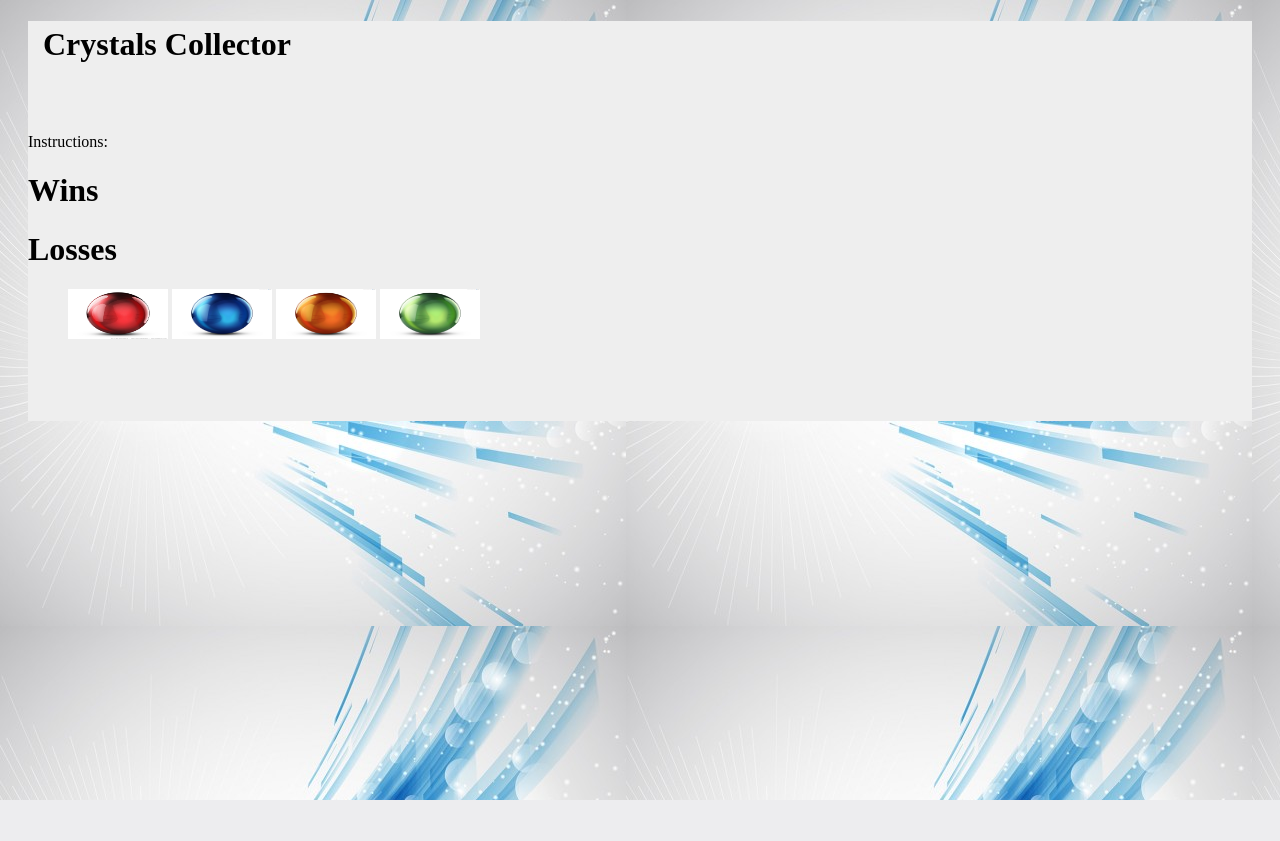
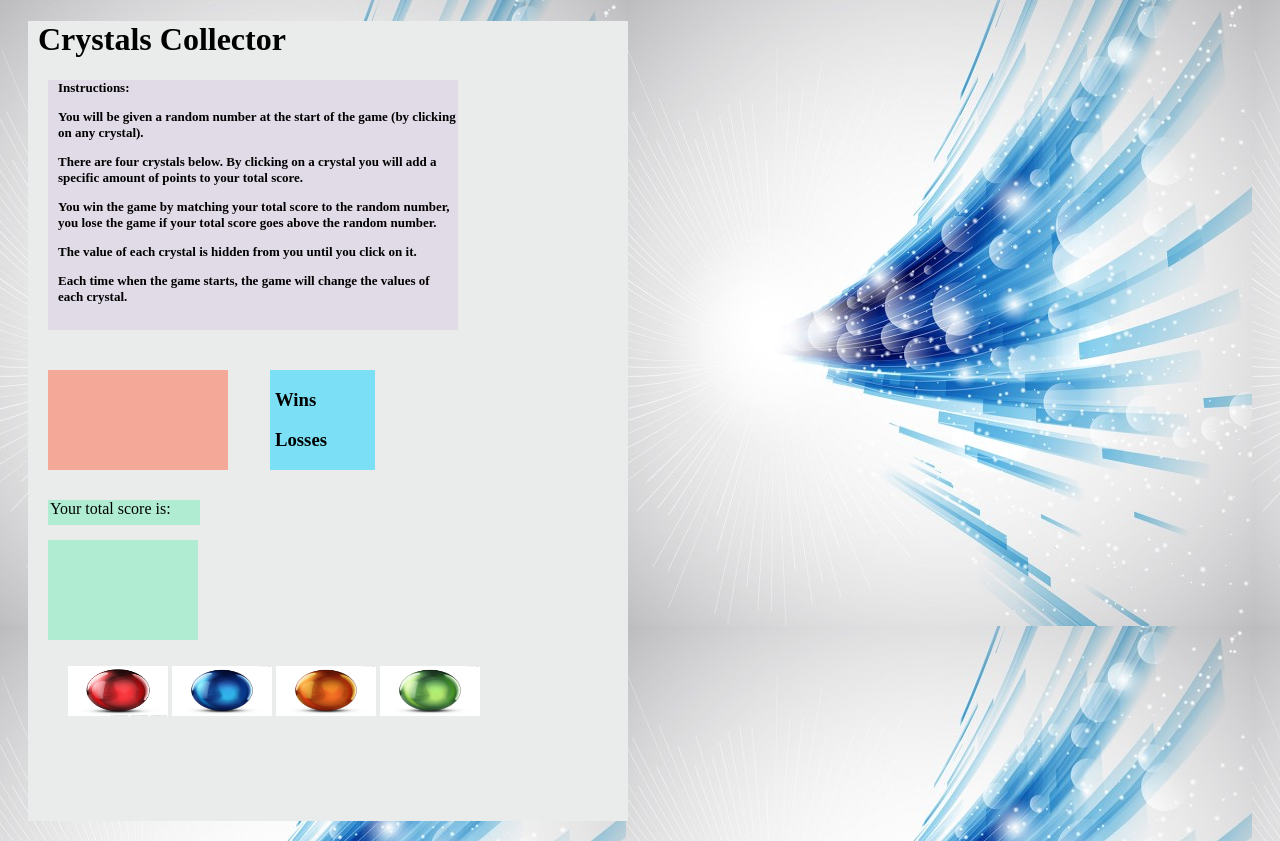
Before and after one commit to trenette12/week-4-game, a PHP site: page / in a window 1280 px wide. Before the commit the page ends 800 px from the top, so only its background shows below. Run offline with PHP 8.4, Linux system fonts and the light colour scheme.

Commit message:
added styling to html page

```diff
--- a/assets/css/style.css
+++ b/assets/css/style.css
@@ -1,35 +1,91 @@
 body {
 	background-image: url("../images/blue-abstract.jpg");
-	background-color: #eee;
+	background-color: #fff;
 }
 
 
 #container {
-	background-color: #eee;
-	height: 400px;
+	background-color: #EAECEC;
+	width: 600px;
+	height: 800px;
 	margin: 20px;
 }
 
 #heading {
-	height: 80px;
-	padding: 5px;
 	margin-left: 10px;
+}
+
+ul {
+	position: absolute;
+	top: 650px;
 
 }
-
 li {
 	display: inline-block;
 	text-decoration: none;
+
 }
 
 img {
 	width: 100px;
 	height: 50px;
+}
+
+
+#gamescore {
+	background-color: #7BE0F6;
+	margin: 20px;
+	width: 100px;
+	height: 100px;
+	position: absolute;
+	left: 250px;
+	top: 350px;
+	padding-left: 5px;
+}
+
+
+#instructions {
+	background-color: #E0DBE7;
+	height: 250px;
+	width: 400px;
+	margin: 20px;
+	color: #000;
+	font-weight: bold;
+	padding-left: 10px;
+	font-size: 13px;
+
+}
+
+#random-number {
+	background-color: #F4A898;
+	width: 180px;
+	height: 100px;
+	margin: 20px;
+	font-weight: bold;
+}
+
+#total-score {
+	background-color: #AFECD1;
+	width: 150px;
+	height: 25px;
+	margin-left: 20px;
+	padding-left: 2px;
+	position: absolute;
+	top: 500px;
+
+}
+
+#score-number {
+	background-color: #AFECD1;
+	width: 150px;
+	height: 100px;
+	margin-left: 20px;
+	position: absolute;
+	top: 540px;
+	font-weight: bold;
+
+}
+
+#game-creds {
 	float: left;
 }
-
-/*#crystals {
-	background-color: #eee;
-	width: 100%;
-
-}*/
--- a/assets/javascript/game.js
+++ b/assets/javascript/game.js
@@ -11,8 +11,9 @@ function reset() {
 }
 
 $("#crystals").on("click", function (){
-	$("#random-number").html(randomNumber);
+	$("#random-number").html("Random Number: " + randomNumber);
 	userTotalScore = userTotalScore + crystalPoints;
+	$("#score-number").html(" " + userTotalScore);
 	initGame();
 })
 
--- a/index.html
+++ b/index.html
@@ -11,13 +11,27 @@
 			<div>
 				<h1 id="heading">Crystals Collector</h1>
 			</div>
-		<div>
+			<div id="instructions">
 				<p>Instructions:</p>
+				<p>
+				You will be given a random number at the start of the game (by clicking on any crystal).
+				</p>
+				<p> There are four crystals below. By clicking on a crystal you will add a specific amount of points to your total score.</p>
+				<p>You win the game by matching your total score to the random number, you lose the game if your total score goes above the random number.</p>
+				<p>The value of each crystal is hidden from you until you click on it.</p>
+				<p>Each time when the game starts, the game will change the values of each crystal.</p>
 			</div>
-		<div id="wins"><h1>Wins</h1>
+			<div id="game-creds">
+				<div id="random-number">
 				</div>
-		<div id="losses"><h1>Losses</h1>
+				<div id="gamescore">
+					<h3 id="wins">Wins</h3>
+					<h3 id="losses">Losses</h3>
 				</div>
+			</div>
+		<!-- 	<div id="losses">
+				<h1>Losses</h1>
+			</div> -->
 			<div id="crystals">
 				<ul>
 					<li id="red"><img src="assets/images/red-crystal.jpg" alt="Red Crystal"></li>
@@ -26,7 +40,10 @@
 					<li id="green"><img src="assets/images/green-crystal.jpg" alt="Green Crystal"></li>
 				</ul>
 			</div>
-		<div id="random-number"></div>
+			<div id="total-score">
+				Your total score is:
+			</div>
+			<div id="score-number"></div>
 			</div>
 		<script type="text/javascript" src="https://code.jquery.com/jquery-2.2.0.js"></script>
 		<script src="assets/javascript/game.js" type="text/javascript"></script>
```
Lines whose indentation alone changed are shown as unchanged.
